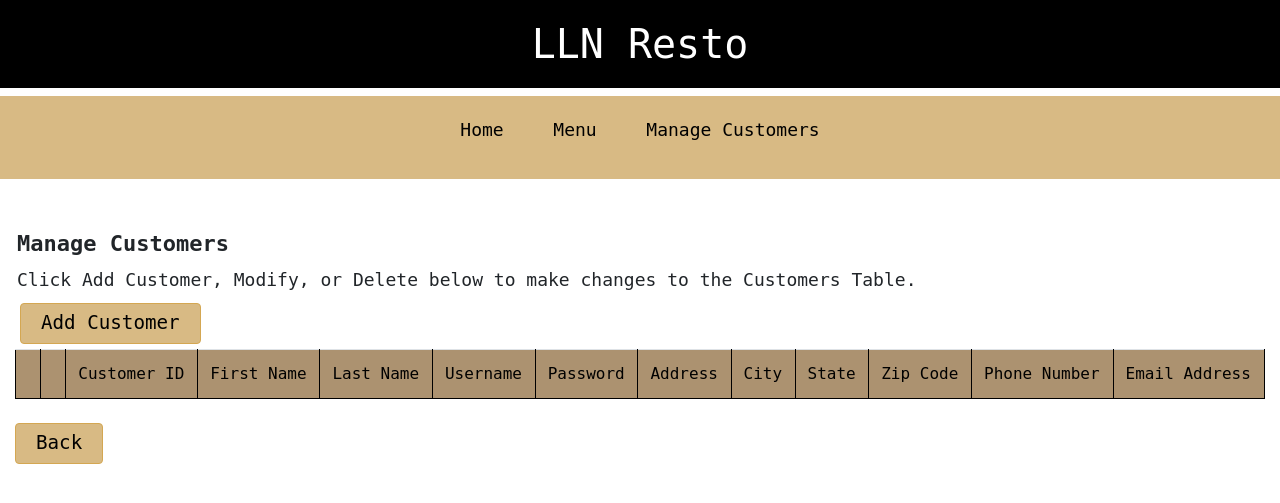
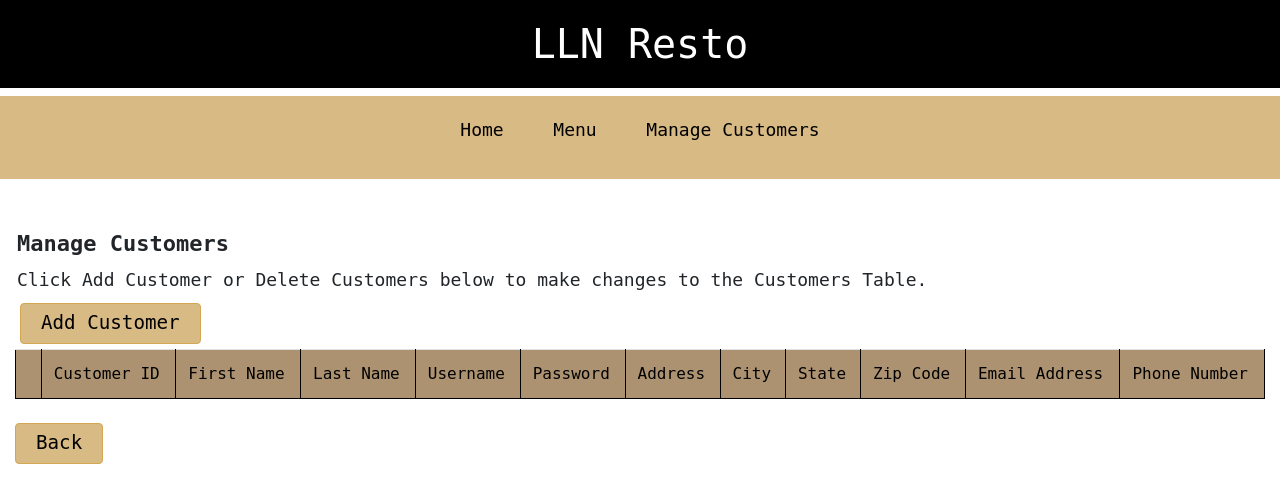
Before and after one commit to LaureanoG/databaseProject, a Flask app: page /delete/0 in a window 1280 px wide. Shown: the top 503 px of the page. Run offline with Flask 2, Linux system fonts and the light colour scheme; data that the repository does not hold is empty; some libraries are stand-ins or nearby versions.

Commit message:
New Changes

```diff
--- a/app.py
+++ b/app.py
@@ -105,6 +105,7 @@ def deleteCustomer(CustomerID):
     cursor.execute('SELECT * FROM Customer;')
     return render_template('manageCustomers.html', data=cursor)
 
+
 @app.route('/addCustomerForm', methods=['GET', 'POST'])
 def addCustomerForm():
     msg = ''
--- a/templates/manageCustomers.html
+++ b/templates/manageCustomers.html
@@ -25,13 +25,12 @@
 
         <h2 style="padding: 2px;"class="page-title">Manage Customers</h2>
 
-        <h4 style="font-weight: 10; padding: 2px; margin-bottom: 5px;" class="message">Click Add Customer, Modify, or Delete below to make changes to the Customers Table.</h4>
+        <h4 style="font-weight: 10; padding: 2px; margin-bottom: 5px;" class="message">Click Add Customer or Delete Customers below to make changes to the Customers Table.</h4>
 
         <a href="/addCustomerForm" class="btn" style="; margin: 5px;" type="submit" value="Add Entry">Add Customer</a>
 
         <table>
             <tr>
-                <th></th>
                 <th></th>
                 <th>Customer ID</th>
                 <th>First Name</th>
@@ -42,8 +41,8 @@
                 <th>City</th>
                 <th>State</th>
                 <th>Zip Code</th>
+                <th>Email Address</th>
                 <th>Phone Number</th>
-                <th>Email Address</th>
             </tr>
 
             {% for item in data %}
@@ -60,12 +59,11 @@
                 <td>{{item[8]}}</td>
                 <td>{{item[9]}}</td>
                 <td>{{item[10]}}</td>
-                <td>{{item[11]}}</td>
             </tr>
             {% endfor %}
           </table>
           <br>
-          <input class= "btn btn-default" type="submit" value="Back">
+          <a href="/homeAdmin" class= "btn btn-default" type="submit" value="Back">Back</a>
 
     </div>
 </body>
```
